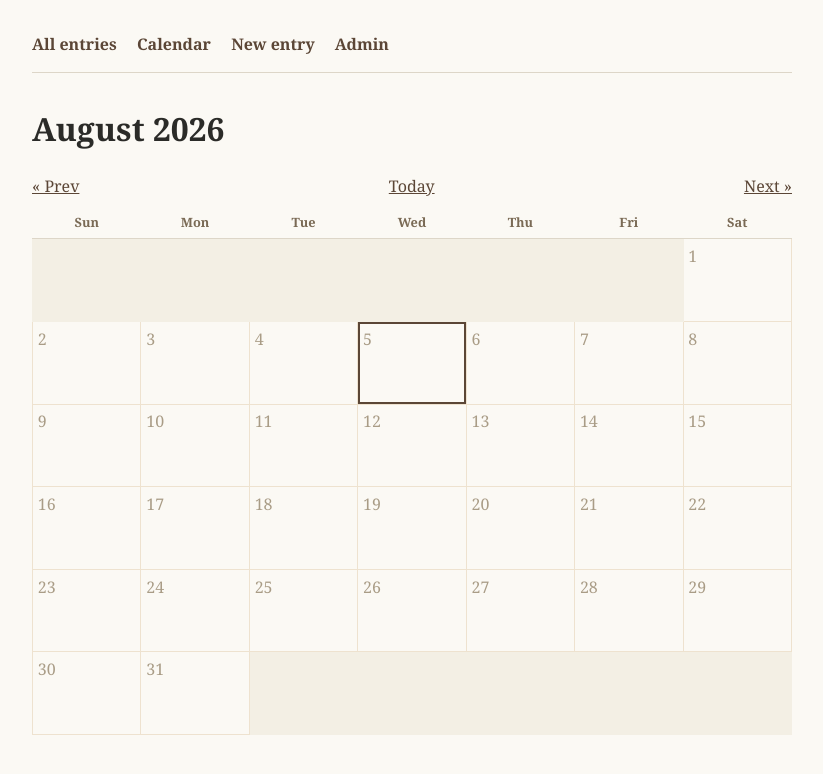
After one commit to jpelting/journal, a Django app: page /calendar/ in a window 1280 px wide. The commit adds this page. Shown: the top 774 px of the page, without its empty margins (228-1051 px from the left). Run offline with Django 5.2, Linux system fonts and the light colour scheme; data that the repository does not hold is empty.

Commit message:
Add a calendar view for browsing past check-ins and journal entries
Adds a month-grid calendar (/calendar/, /calendar/<year>/<month>/)
where each day shows mental/physical/emotional scores and is
background-tinted by average mood, links to the full entry when one
exists, and otherwise links to a new-entry form prefilled with that
date via a ?date= param.

Co-Authored-By: Claude Sonnet 5 <noreply@anthropic.com>

```diff
--- a/entries/templates/entries/base.html
+++ b/entries/templates/entries/base.html
@@ -56,11 +56,21 @@
         }
         .prompt { font-style: italic; color: #5b4636; margin-top: 0.25rem; }
         .helptext { font-size: 0.85rem; color: #888; }
+        .calendar-nav { display: flex; justify-content: space-between; margin-bottom: 0.5rem; }
+        table.calendar { width: 100%; border-collapse: collapse; table-layout: fixed; }
+        table.calendar th { padding: 0.4rem 0; font-size: 0.8rem; color: #7a6a55; border-bottom: 1px solid #ddd6c8; }
+        table.calendar td { border: 1px solid #eee2cf; height: 4.5rem; vertical-align: top; padding: 0.3rem; }
+        table.calendar td.cal-empty { background: #f3efe4; border-color: #f3efe4; }
+        table.calendar td.today { outline: 2px solid #5b4636; outline-offset: -2px; }
+        table.calendar td a { text-decoration: none; font-weight: bold; color: #2b2b28; }
+        table.calendar td .cal-add { color: #a99c86; font-weight: normal; }
+        table.calendar .cal-scores { font-size: 0.7rem; color: #5b4636; margin-top: 0.2rem; }
     </style>
 </head>
 <body>
     <nav>
         <a href="{% url 'entries:list' %}">All entries</a>
+        <a href="{% url 'entries:calendar' %}">Calendar</a>
         <a href="{% url 'entries:create' %}">New entry</a>
         <a href="/admin/">Admin</a>
     </nav>
--- /dev/null
+++ b/entries/templates/entries/calendar.html
@@ -0,0 +1,42 @@
+{% extends "entries/base.html" %}
+{% block title %}{{ month_name }} {{ year }} - Journal{% endblock %}
+{% block content %}
+    <h1>{{ month_name }} {{ year }}</h1>
+    <div class="calendar-nav">
+        <a href="{% url 'entries:calendar' prev_year prev_month %}">&laquo; Prev</a>
+        <a href="{% url 'entries:calendar' %}">Today</a>
+        <a href="{% url 'entries:calendar' next_year next_month %}">Next &raquo;</a>
+    </div>
+
+    <table class="calendar">
+        <thead>
+            <tr>
+                {% for label in weekday_labels %}<th>{{ label }}</th>{% endfor %}
+            </tr>
+        </thead>
+        <tbody>
+            {% for week in weeks %}
+                <tr>
+                    {% for day in week %}
+                        {% if day %}
+                            <td class="cal-day{% if day.is_today %} today{% endif %}"{% if day.bg_color %} style="background:{{ day.bg_color }};"{% endif %}>
+                                {% if day.entry %}
+                                    <a href="{{ day.entry.get_absolute_url }}">{{ day.day }}</a>
+                                    <div class="cal-scores">
+                                        {% if day.entry.mental_score %}M{{ day.entry.mental_score }} {% endif %}
+                                        {% if day.entry.physical_score %}P{{ day.entry.physical_score }} {% endif %}
+                                        {% if day.entry.emotional_score %}E{{ day.entry.emotional_score }}{% endif %}
+                                    </div>
+                                {% else %}
+                                    <a class="cal-add" href="{% url 'entries:create' %}?date={{ day.date|date:'Y-m-d' }}">{{ day.day }}</a>
+                                {% endif %}
+                            </td>
+                        {% else %}
+                            <td class="cal-empty"></td>
+                        {% endif %}
+                    {% endfor %}
+                </tr>
+            {% endfor %}
+        </tbody>
+    </table>
+{% endblock %}
--- a/entries/urls.py
+++ b/entries/urls.py
@@ -7,6 +7,8 @@ app_name = "entries"
 urlpatterns = [
     path("", views.EntryListView.as_view(), name="list"),
     path("new/", views.EntryCreateView.as_view(), name="create"),
+    path("calendar/", views.calendar_view, name="calendar"),
+    path("calendar/<int:year>/<int:month>/", views.calendar_view, name="calendar"),
     path("<int:pk>/", views.EntryDetailView.as_view(), name="detail"),
     path("<int:pk>/edit/", views.EntryUpdateView.as_view(), name="edit"),
 ]
--- a/entries/views.py
+++ b/entries/views.py
@@ -1,3 +1,7 @@
+import calendar
+from datetime import date
+
+from django.shortcuts import render
 from django.urls import reverse_lazy
 from django.utils import timezone
 from django.views.generic import CreateView, DetailView, ListView, UpdateView
@@ -26,7 +30,7 @@ class EntryFormMixin:
 class EntryCreateView(EntryFormMixin, CreateView):
     def get_initial(self):
         initial = super().get_initial()
-        initial["date"] = timezone.localdate()
+        initial["date"] = self.request.GET.get("date") or timezone.localdate()
         stoic = self._next_stoic_prompt()
         devotional = DevotionalPrompt.objects.filter(active=True).order_by("?").first()
         if stoic:
@@ -46,3 +50,61 @@ class EntryCreateView(EntryFormMixin, CreateView):
 
 class EntryUpdateView(EntryFormMixin, UpdateView):
     pass
+
+
+WEEKDAY_LABELS = ["Sun", "Mon", "Tue", "Wed", "Thu", "Fri", "Sat"]
+
+
+def _mood_color(entry):
+    scores = [s for s in (entry.mental_score, entry.physical_score, entry.emotional_score) if s is not None]
+    if not scores:
+        return None
+    avg = sum(scores) / len(scores)
+    hue = 10 + (avg - 1) / 9 * 100  # 1 -> reddish, 10 -> greenish
+    return f"hsl({hue:.0f}, 45%, 85%)"
+
+
+def calendar_view(request, year=None, month=None):
+    today = timezone.localdate()
+    year = year or today.year
+    month = month or today.month
+
+    prev_year, prev_month = (year - 1, 12) if month == 1 else (year, month - 1)
+    next_year, next_month = (year + 1, 1) if month == 12 else (year, month + 1)
+
+    entries_by_day = {
+        entry.date.day: entry
+        for entry in Entry.objects.filter(date__year=year, date__month=month)
+    }
+
+    weeks = []
+    for week in calendar.Calendar(firstweekday=6).monthdayscalendar(year, month):
+        week_days = []
+        for day in week:
+            if day == 0:
+                week_days.append(None)
+                continue
+            entry = entries_by_day.get(day)
+            week_days.append(
+                {
+                    "day": day,
+                    "date": date(year, month, day),
+                    "entry": entry,
+                    "is_today": date(year, month, day) == today,
+                    "bg_color": _mood_color(entry) if entry else None,
+                }
+            )
+        weeks.append(week_days)
+
+    context = {
+        "year": year,
+        "month": month,
+        "month_name": date(year, month, 1).strftime("%B"),
+        "weeks": weeks,
+        "weekday_labels": WEEKDAY_LABELS,
+        "prev_year": prev_year,
+        "prev_month": prev_month,
+        "next_year": next_year,
+        "next_month": next_month,
+    }
+    return render(request, "entries/calendar.html", context)
```
